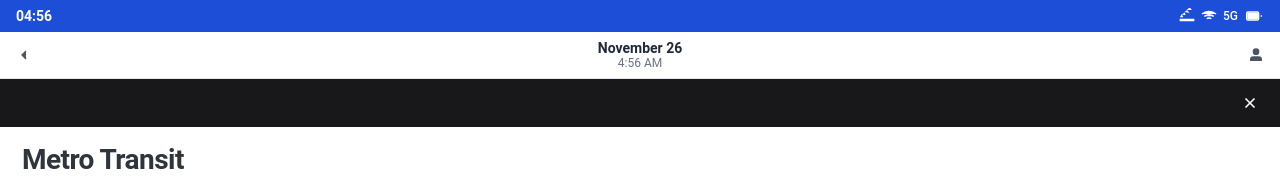
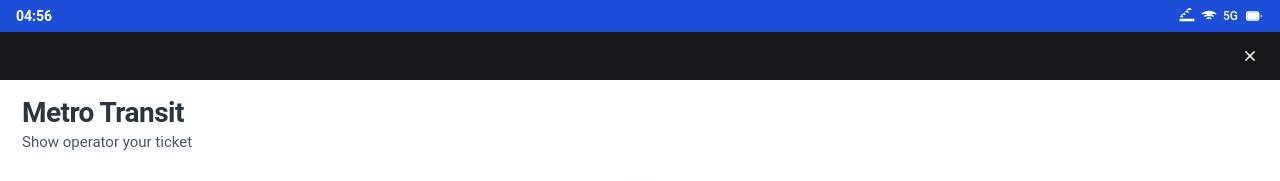
Before and after one commit to JailTrump/MythologicalSpork, a plain HTML site: page index.html in a window 1280 px wide. Shown: the top 181 px of the page. Drawn offline with Linux system fonts and the light colour scheme; a web font is replaced by a local one.

Commit message:
Update index.html

```diff
--- a/index.html
+++ b/index.html
@@ -74,32 +74,6 @@
         .signal-label {
             font-size: 12px;
             font-weight: 500;
-        }
-
-        /* Top Navigation Bar */
-        .top-nav {
-            display: flex;
-            justify-content: space-between;
-            align-items: center;
-            padding: 8px 16px;
-            color: #4b5563;
-            border-bottom: 1px solid #e5e7eb;
-            background: #ffffff;
-        }
-
-        .nav-center {
-            text-align: center;
-            font-size: 14px;
-        }
-
-        .nav-date {
-            font-weight: 600;
-            color: #1f2937;
-        }
-
-        .nav-time {
-            font-size: 12px;
-            color: #6b7280;
         }
 
         /* Dark Header Bar with X Above Ticket Header */
@@ -369,21 +343,6 @@
             </div>
         </div>
 
-        <!-- Top Navigation -->
-        <div class="top-nav">
-            <svg class="icon" viewBox="0 0 24 24" fill="none" stroke="currentColor" stroke-width="2">
-                <path d="M15 18l-6-6 6-6"></path>
-            </svg>
-            <div class="nav-center">
-                <div class="nav-date" id="navDate">November 23</div>
-                <div class="nav-time" id="navTime">6:22 PM</div>
-            </div>
-            <svg class="icon" viewBox="0 0 24 24" fill="none" stroke="currentColor" stroke-width="2">
-                <path d="M20 21v-2a4 4 0 0 0-4-4H8a4 4 0 0 0-4 4v2"></path>
-                <circle cx="12" cy="7" r="4"></circle>
-            </svg>
-        </div>
-
         <!-- Dark Header Strip with X Above Ticket Title -->
         <div class="dark-close-bar">
             <button class="close-x-btn" type="button" aria-label="Close">
@@ -437,7 +396,8 @@
                 minute: '2-digit',
                 hour12: false
             });
-            document.getElementById('statusTime').textContent = statusTime;
+            const statusEl = document.getElementById('statusTime');
+            if (statusEl) statusEl.textContent = statusTime;
 
             const navDate = now.toLocaleDateString('en-US', {
                 month: 'long',
@@ -448,8 +408,10 @@
                 minute: '2-digit',
                 hour12: true
             });
-            document.getElementById('navDate').textContent = navDate;
-            document.getElementById('navTime').textContent = navTime;
+            const navDateEl = document.getElementById('navDate');
+            const navTimeEl = document.getElementById('navTime');
+            if (navDateEl) navDateEl.textContent = navDate;
+            if (navTimeEl) navTimeEl.textContent = navTime;
 
             const largeTime = now.toLocaleTimeString('en-US', {
                 hour: 'numeric',
@@ -460,7 +422,7 @@
 
             const largeTimeElement = document.getElementById('largeTime');
             const currentSecond = now.getSeconds().toString();
-            if (currentSecond !== lastSecond) {
+            if (largeTimeElement && currentSecond !== lastSecond) {
                 largeTimeElement.textContent = largeTime;
                 largeTimeElement.classList.remove('animate-time-tick');
                 setTimeout(() => {
@@ -483,7 +445,8 @@
                 hour12: true
             });
 
-            document.getElementById('expiresDate').textContent = expiresDate;
+            const expiresEl = document.getElementById('expiresDate');
+            if (expiresEl) expiresEl.textContent = expiresDate;
         }
 
         updateTimeAndDate();
```
